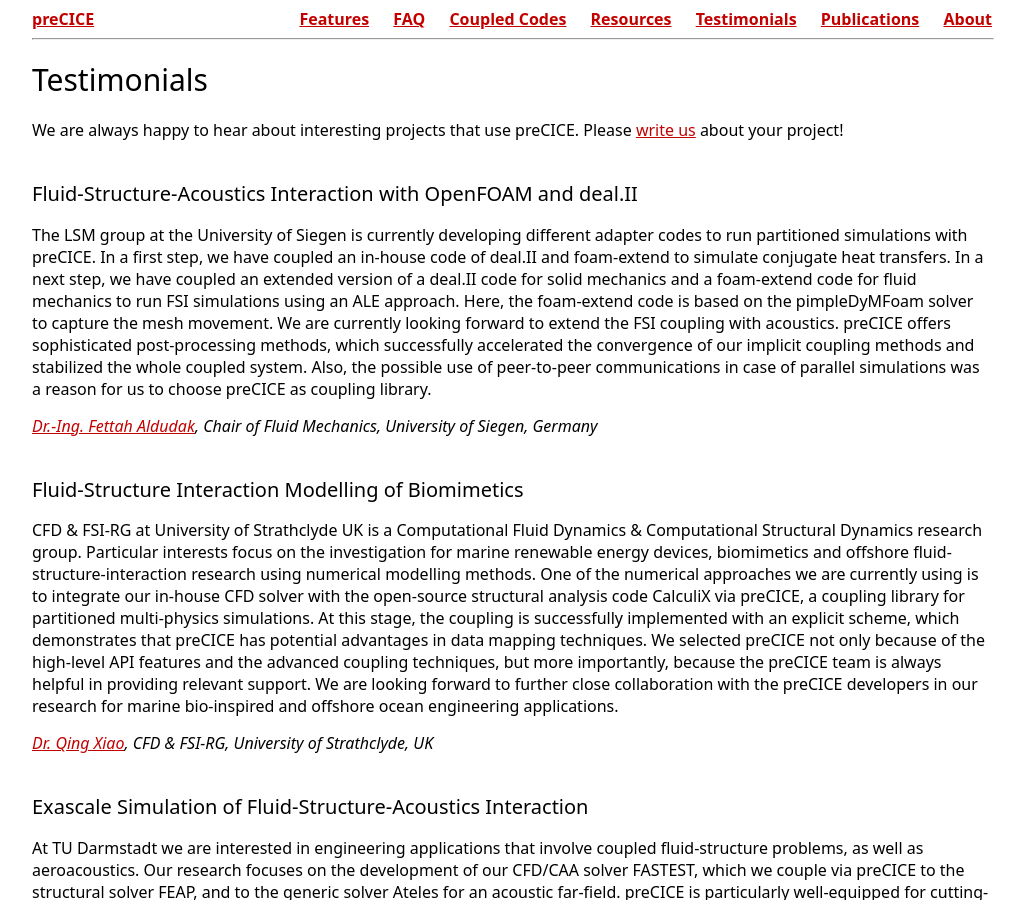
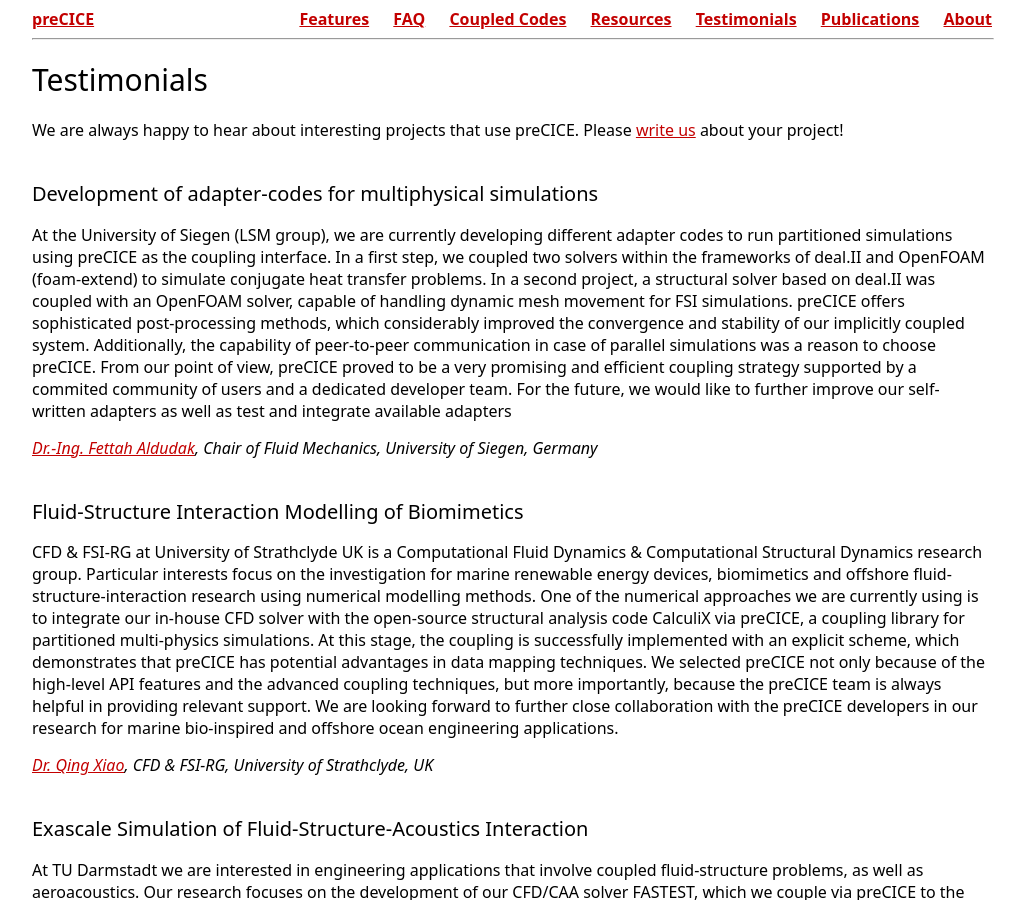
Before and after one commit to precice/precice.github.io_old, a Jekyll site: the page built from 06-testimonials.html, in a window 1280 px wide and 900 px high. Shown: the whole window, without its empty margins (128-1153 px from the left). Built offline with Jekyll 4.4.1, drawn with Linux system fonts in a browser that asks for light colours.

Commit message:
updated testimonial from siegen after feedback from f.a.

```diff
--- a/06-testimonials.html
+++ b/06-testimonials.html
@@ -11,10 +11,10 @@
   <p>We are always happy to hear about interesting projects that use preCICE. Please <a href="../resources/#contact">write us</a> about your project!</p>
 
 
-  <h2>Fluid-Structure-Acoustics Interaction with OpenFOAM and deal.II</h2>
+  <h2>Development of adapter-codes for multiphysical simulations</h2>
   <div class="testimonial_content">
      <div>
-     The LSM group at the University of Siegen is currently developing different adapter codes to run partitioned simulations with preCICE. In a first step, we have coupled an in-house code of deal.II and foam-extend to simulate conjugate heat transfers. In a next step, we have coupled an extended version of a deal.II code for solid mechanics and a foam-extend code for fluid mechanics to run FSI simulations using an ALE approach. Here, the foam-extend code is based on the pimpleDyMFoam solver to capture the mesh movement. We are currently looking forward to extend the FSI coupling with acoustics. preCICE offers sophisticated post-processing methods, which successfully accelerated the convergence of our implicit coupling methods and stabilized the whole coupled system. Also, the possible use of peer-to-peer communications in case of parallel simulations was a reason for us to choose preCICE as coupling library.
+At the University of Siegen (LSM group), we are currently developing different adapter codes to run partitioned simulations using preCICE as the coupling interface. In a first step, we coupled two solvers within the frameworks of deal.II and OpenFOAM (foam-extend) to simulate conjugate heat transfer problems. In a second project, a structural solver based on deal.II was coupled with an OpenFOAM solver, capable of handling dynamic mesh movement for FSI simulations. preCICE offers sophisticated post-processing methods, which considerably improved the convergence and stability of our implicitly coupled system. Additionally, the capability of peer-to-peer communication in case of parallel simulations was a reason to choose preCICE. From our point of view, preCICE proved to be a very promising and efficient coupling strategy supported by a commited community of users and a dedicated developer team. For the future, we would like to further improve our self-written adapters as well as test and integrate available adapters
     <div class="authors"><a href="https://www.mb.uni-siegen.de/lfst/index.html.en?lang=en">Dr.-Ing. Fettah Aldudak</a>, Chair of Fluid Mechanics, University of Siegen, Germany</div>
        </div>
 </div>
```
